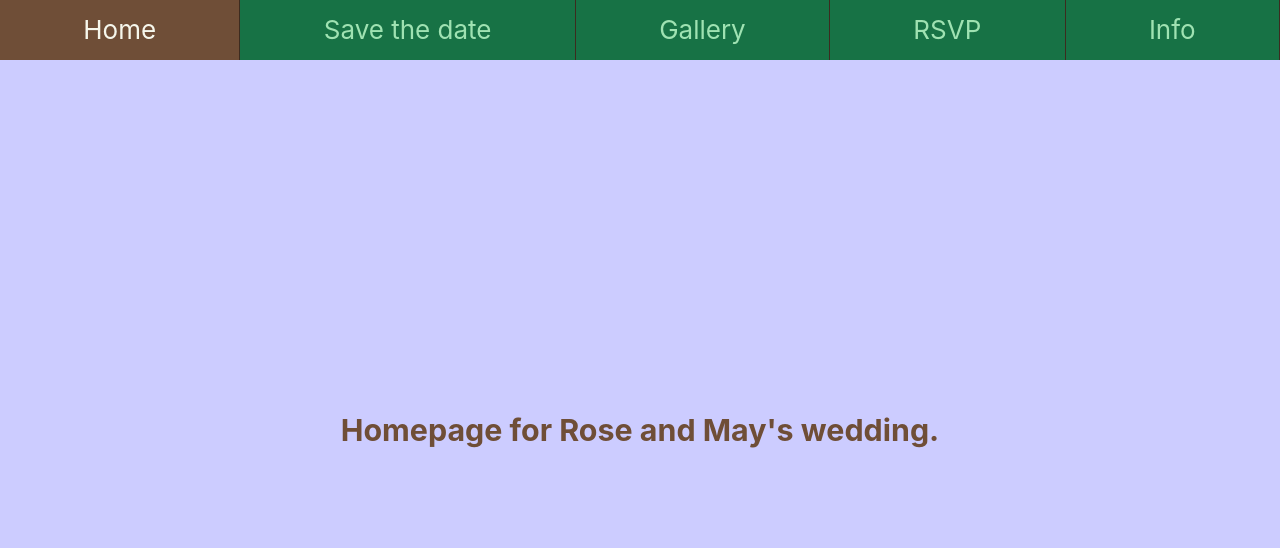
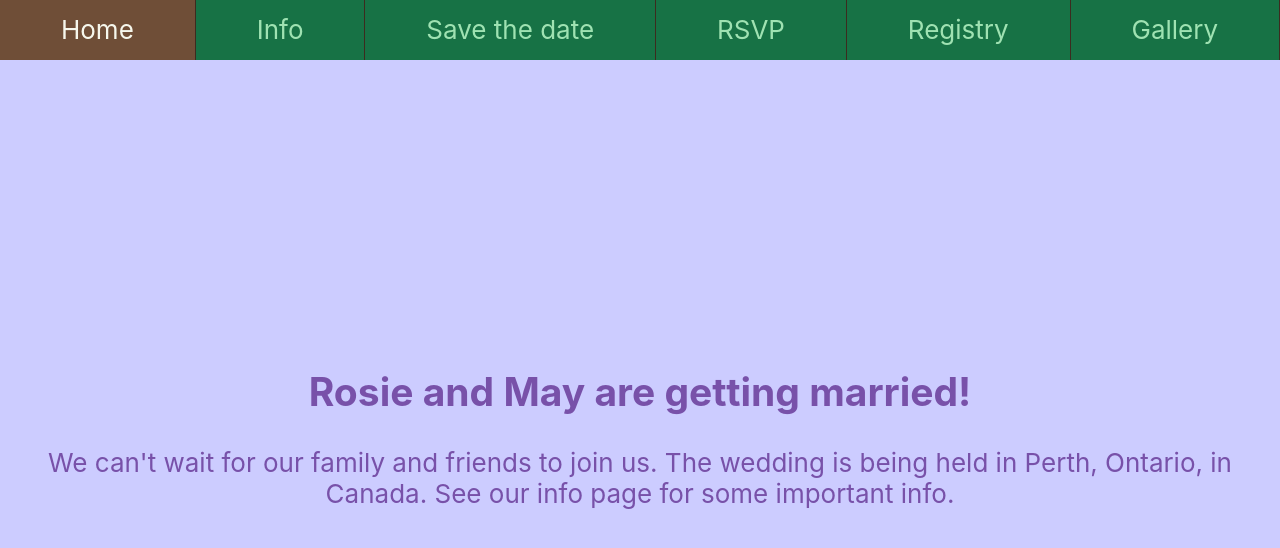
Before and after one commit to JackWilkin/mawwiage, a React (Create React App) app: page / in a window 1280 px wide. Shown: the top 548 px of the page. Built offline with nearby package versions, Linux system fonts and the light colour scheme.

Commit message:
update with rosie's new info

```diff
--- a/src/App.jsx
+++ b/src/App.jsx
@@ -7,6 +7,7 @@ import SaveTheDate from './pages/SaveTheDate';
 import Gallery from './pages/Gallery';
 import RSVP from './pages/RSVP';
 import Info from './pages/Info';
+import Registry from './pages/Registry';
 
 export default function App() {
   return (
@@ -24,7 +25,8 @@ var routeMap = {
   "/save-the-date" : <SaveTheDate />,
   "/gallery" : <Gallery />,
   "/rsvp" : <RSVP />,
-  "/info" : <Info />
+  "/info" : <Info />,
+  "/registry" : <Registry />
 }
 
 function createRoutes() {
--- a/src/components/Menu.jsx
+++ b/src/components/Menu.jsx
@@ -9,19 +9,21 @@ export default function Menu() {
       <NavbarLink to="/home">
         Home
       </NavbarLink>
+      <NavbarLink to="/info">
+        Info
+      </NavbarLink>
       <NavbarLink to="/save-the-date">
         Save the date
+      </NavbarLink>
+      <NavbarLink to="/rsvp">
+        RSVP
+      </NavbarLink>
+      <NavbarLink to="/registry">
+        Registry
       </NavbarLink>
       <NavbarLink to="/gallery">
         Gallery
       </NavbarLink>
-      <NavbarLink to="/rsvp">
-        RSVP
-      </NavbarLink>
-      <NavbarLink to="/info">
-        Info
-      </NavbarLink>
-      {/* TODO: add registry pages */}
     </Navbar>
   );
 }
--- a/src/pages/HomePage.jsx
+++ b/src/pages/HomePage.jsx
@@ -1,19 +1,35 @@
 import styled from 'styled-components';
-import { coffee } from '../styles/colors';
+import { royalPurple } from '../styles/colors';
 import PageBase from './PageBase';
 
 export default function HomePage() {
   return (
     <PageBase>
+      <Information>
+        <Heading>Rosie and May are getting married!</Heading>
         <Text>
-          Homepage for Rose and May's wedding.
+          We can't wait for our family and friends to join us. The wedding is being held in Perth, Ontario, in Canada. See our info page for some important info.
         </Text>
+      </Information>
     </PageBase>
   );
 }
 
-const Text = styled.h3`
-  color: ${coffee};
-  flex-grow: 1;
+const Information = styled.div`
+  margin-left: 2rem;
+  margin-right: 2rem;
+  text-align: left;
+  overflow-y: scroll;
+`;
+
+const Heading = styled.h2`
+  color: ${royalPurple};
   text-align: center;
 `;
+
+const Text = styled.p`
+  color: ${royalPurple};
+  text-align: center;
+  height: inherit;
+  margin: 1rem;
+`;
--- a/src/pages/Info.jsx
+++ b/src/pages/Info.jsx
@@ -5,15 +5,45 @@ import PageBase from './PageBase';
 export default function Info() {
   return (
     <PageBase>
+      <Information>
+        <Heading>Dress code</Heading>
         <Text>
-          Info page for Rose and May's wedding.
+          Please get just as fancy as you want to (no need to be super formal)! We will be outdoors, so consider that when choosing your shoes. Please avoid lavender as the brides will be in that color.
         </Text>
+        <Heading>Accommodation</Heading>
+        <Text>
+          Accommodation can be booked at the Colonial House Motor Inn, or elsewhere in Perth. For family members coming in from outside of Canada, we have already made some arrangements (if your last name is Wilkin, Sikes, or Burke, this means you! Please contact Tuki and John).
+        </Text>
+        <Heading>Travel tips</Heading>
+        <Text>
+          If you are flying in, the best airport to come into is Ottawa. Perth is just over an hour by car from Ottawa. If you can't get a direct flight, it should be easy to connect in Toronto or Montreal, which have larger airports than Ottawa.
+        </Text>
+        <Text>
+          If you're driving in from the US, you have two options for border crossings: Lansdowne Port of Entry in the Thousand Islands (across from Alexandria Bay on the US side) and Johnstown Port of Entry (across from Ogdensburg, NY). These are about the same distance from Perth. Johnstown/Ogdensburg is 15-20 minutes further, but often has a shorter queue, so it should work out to be pretty similar. Remember to bring your passport!
+        </Text>
+        <Heading>Additional Information</Heading>
+        <Text>
+          We will be holding a BBQ at the venue the night before the wedding. We would love it if you brought a potluck dish!
+        </Text>
+      </Information>
     </PageBase>
   );
 }
 
-const Text = styled.h3`
+const Information = styled.div`
+  margin-left: 2rem;
+  margin-right: 2rem;
+  text-align: left;
+  overflow-y: scroll;
+  height: 100%;
+`;
+
+const Heading = styled.h3`
   color: ${royalPurple};
   flex-grow: 1;
-  text-align: center;
 `;
+
+const Text = styled.p`
+  color: ${royalPurple};
+  flex-grow: 1;
+`;
--- /dev/null
+++ b/src/pages/Registry.jsx
@@ -0,0 +1,9 @@
+import PageBase from './PageBase';
+
+export default function Registry() {
+  return (
+    <PageBase>
+      <a href='https://www.myregistry.com/Visitors/VisitorPassword.aspx?registryId=4938055'>My Registry</a>
+    </PageBase>
+  );
+}
```
